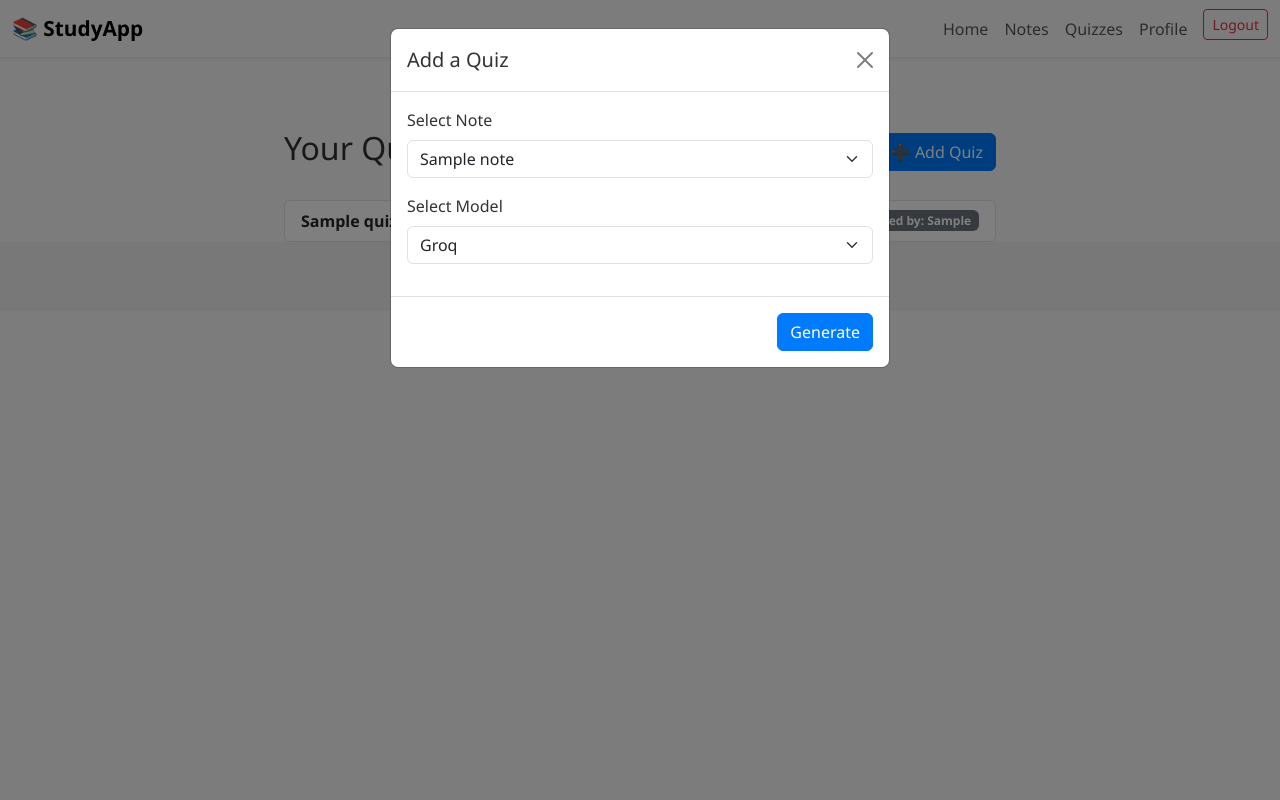
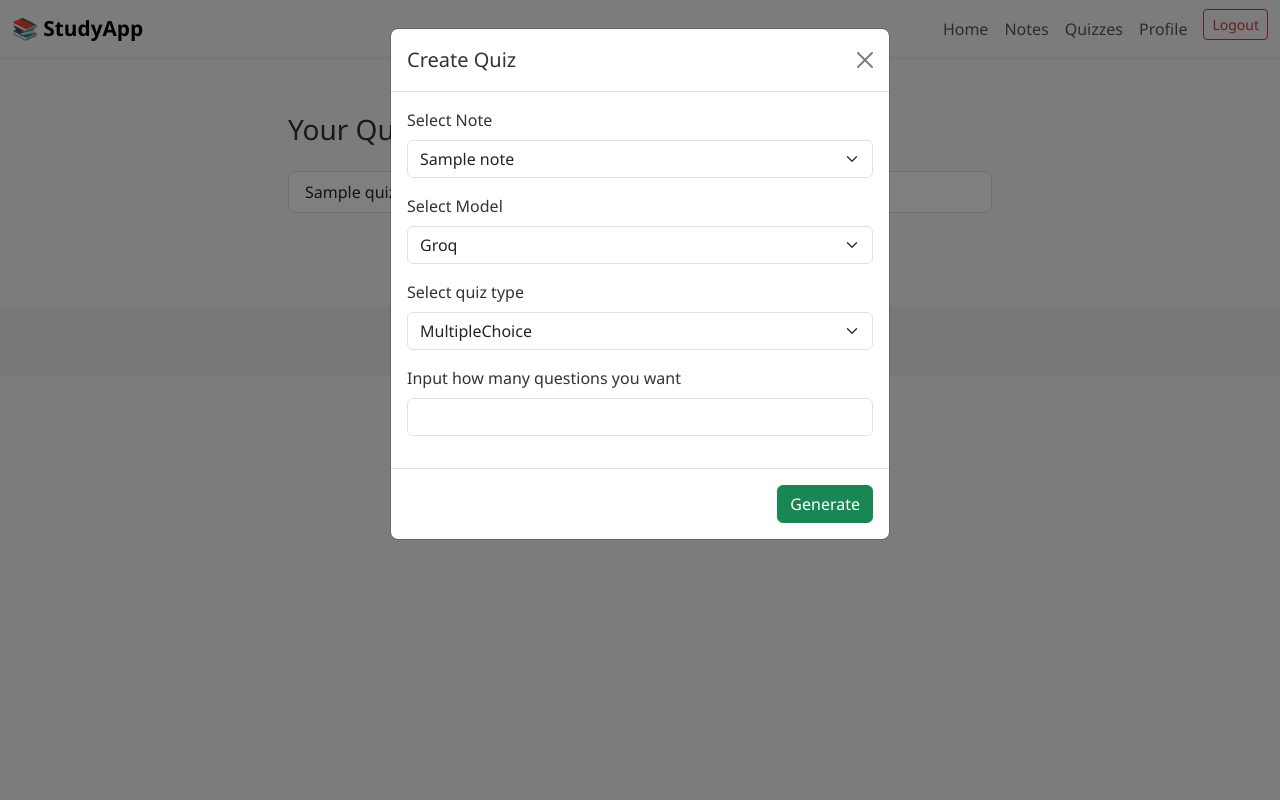
Before and after one commit to peejaykoy12345/Scholarly, a Flask app: page /quizzes in a window 1280 px wide, after a click on "Create Quiz". Run offline with Flask 3, Linux system fonts and the light colour scheme; a user stored in the database is signed in; tables that the repository leaves empty hold one stand-in row (values such as "Sample post"); some libraries are stand-ins or nearby versions.

Commit message:
Added an option to choose question type and how many questions

```diff
--- a/Scholarly/forms.py
+++ b/Scholarly/forms.py
@@ -1,7 +1,7 @@
 from flask_wtf import FlaskForm
-from wtforms import StringField, PasswordField, SubmitField, BooleanField, FileField, SelectField, TextAreaField
+from wtforms import StringField, PasswordField, SubmitField, BooleanField, FileField, SelectField, TextAreaField, IntegerField
 from flask_wtf.file import FileAllowed
-from wtforms.validators import DataRequired, length, EqualTo, ValidationError, Email
+from wtforms.validators import DataRequired, length, EqualTo, ValidationError, Email, NumberRange
 from Scholarly.models import User
 
 class RegistrationForm(FlaskForm):
@@ -55,4 +55,6 @@ class CreateAINotes(FlaskForm):
 class CreateQuizForm(FlaskForm):
     note = SelectField('Select Note', coerce=int, validators=[DataRequired()])
     model = SelectField('Select Model', choices=[('Groq', 'Groq')], validators=[DataRequired()])
+    quiz_type = SelectField('Select quiz type', choices=[('Multiple Choice', 'MultipleChoice')], validators=[DataRequired()])
+    question_count = IntegerField('Input how many questions you want', validators=[DataRequired(), NumberRange(min=1, max=30)])
     submit = SubmitField('Generate')
--- a/Scholarly/models.py
+++ b/Scholarly/models.py
@@ -29,6 +29,7 @@ class Quiz(db.Model):
     note_id = db.Column(db.Integer, db.ForeignKey('notes.id'), nullable=False)
     title = db.Column(db.String(), nullable=False)
     model_used = db.Column(db.String(50), nullable=False, default='Groq')
+    quiz_type = db.Column(db.String(20), nullable=False)
     questions_json = db.Column(db.Text(), nullable=False)
     results = db.relationship('QuizResult', backref='quiz', lazy=True)
     date_created = db.Column(db.DateTime, nullable=False, default=datetime.utcnow)
@@ -38,6 +39,9 @@ class Quiz(db.Model):
             return json.loads(self.questions_json)
         except json.JSONDecodeError:
             return []
+
+    def get_question_count(self):
+        return sum(len(group['output']) for group in self.get_questions())
 
 class QuizResult(db.Model):
     id = db.Column(db.Integer, primary_key=True)
--- a/Scholarly/routes.py
+++ b/Scholarly/routes.py
@@ -128,41 +128,79 @@ def notes():
 def quizzes():
     form = CreateQuizForm()
     notes = Notes.query.filter_by(owner_id=current_user.id).all()
-    quizzes =  Quiz.query.filter_by(owner_id=current_user.id).all()
+    quizzes = Quiz.query.filter_by(owner_id=current_user.id).all()
+    form.note.choices = [(note.id, note.title) for note in notes]
 
-    form.note.choices = [(note.id, note.title) for note in notes]
+    if request.method == "POST" and request.form.get("confirm_quiz"):
+        print("RANN")
+        try:
+            questions = session.get("quiz_questions")
+            note_id = session.get("quiz_note_id")
+
+            print(questions, " is questions from sesssion")
+
+            if not questions or not note_id:
+                flash("Session expired. Please generate the quiz again.", "danger")
+                return redirect(url_for("quizzes"))
+
+            note = Notes.query.get_or_404(note_id)
+
+            quiz = Quiz(
+                owner_id=current_user.id,
+                note_id=note.id,
+                title=note.title,
+                model_used="Groq",
+                quiz_type="Multiple Choice",
+                questions_json=dumps({"output": questions})
+            )
+            db.session.add(quiz)
+            db.session.commit()
+
+            session.pop("quiz_questions", None)
+            session.pop("quiz_note_id", None)
+
+            flash("✅ Quiz created successfully!", "success")
+            return redirect(url_for('quizzes'))
+
+        except Exception as e:
+            flash(f"Something went wrong saving the quiz: {e}", "danger")
+            return redirect(url_for('quizzes'))
 
     if form.validate_on_submit():
         note_id = form.note.data
         model = form.model.data
-        if model == 'Groq':
-            return redirect(url_for('create_quiz', note_id=note_id))
-        else:
+        quiz_type = form.quiz_type.data
+        question_count = form.question_count.data
+
+        note = Notes.query.get_or_404(note_id)
+        if note.owner_id != current_user.id:
+            abort(403)
+
+        if model != "Groq":
             flash("Unsupported model selected", "danger")
+            return redirect(url_for("quizzes"))
+
+        questions = generate_questions_using_groq(note.content, quiz_type, question_count)
+
+        print(questions, 'is questions from form.validate_on_submit')
+
+        if isinstance(questions, dict) and "error" in questions:
+            flash(questions["error"], "danger")
+            return redirect(url_for("quizzes"))
+
+        if isinstance(questions, dict) and "output" in questions:
+            questions = questions["output"]
+
+        print(questions, "is the formatted question")
+
+        session["quiz_questions"] = questions
+        session["quiz_note_id"] = note.id
+
+        return render_template("create_quiz_preview.html", questions=questions, note=note)
 
     return render_template("quizzes.html", form=form, notes=notes, quizzes=quizzes)
 
-@app.route('/create_quiz/<int:note_id>', methods=['GET', 'POST'])
-@login_required
-def create_quiz(note_id):
-    note = Notes.query.get_or_404(note_id)
-    if not note or note.author != current_user:
-        abort(403)
-    questions = generate_questions_using_groq(note.content)
-    if isinstance(questions, dict) and "error" in questions:
-        flash(questions["error"], "danger")
-        return redirect(url_for("notes"))
-    if request.method == 'POST':
-        quiz = Quiz(
-            owner_id=current_user.id,
-            note_id=note.id,
-            title=note.title,
-            questions_json=dumps(questions),
-        )
-        db.session.add(quiz)
-        db.session.commit()
-        return redirect(url_for('quizzes'))
-    return render_template('create_quiz_preview.html', questions=questions)
+
 
 @app.route('/view_quiz/<int:quiz_id>', methods=['GET', 'POST'])
 def view_quiz(quiz_id):
@@ -170,13 +208,17 @@ def view_quiz(quiz_id):
     if not quiz or quiz.author != current_user:
         abort(403)
 
-    questions = quiz.get_questions()
-    print(type(questions))
+    questions_data = quiz.get_questions()
+    print(questions_data, " is question data")
+    questions = questions_data["output"] if isinstance(questions_data, dict) else questions_data
+
+    print(type(questions), "is question type")
+    print(questions, "is questions")
 
     if request.method == 'POST':
         question_counter = 0
 
-        for question in questions['output']:
+        for question in questions:
             form_key = f"answer_{question_counter}"
             selected = request.form.get(form_key)
 
--- a/Scholarly/templates/quizzes.html
+++ b/Scholarly/templates/quizzes.html
@@ -1,73 +1,79 @@
 {% extends "layout.html" %}
+{% block title %}Quizzes{% endblock %}
+
 {% block content %}
-<div class="container mt-5">
-  <div class="d-flex justify-content-between align-items-center mb-4">
-    <h2>Your Quizzes</h2>
-    <button class="btn btn-primary" data-bs-toggle="modal" data-bs-target="#addQuizModal">➕ Add Quiz</button>
-  </div>
+<div class="content-wrapper">
 
   {% if quizzes|length == 0 %}
-    <div class="alert alert-info">📭 No quizzes found. Create one using the "Add Quiz" button.</div>
+    <div class="alert alert-info text-center">No quizzes yet. Create one below!</div>
   {% else %}
-    <ul class="list-group">
+    <h3 class="mb-4">Your Quizzes</h3>
+    <div class="list-group mb-4">
       {% for quiz in quizzes %}
-        <li class="list-group-item d-flex justify-content-between align-items-center">
-          <div>
-            <strong>{{ quiz.title }}</strong>
-          </div>
-          <span class="badge bg-secondary">Generated by: {{ quiz.model_used }}</span>
-        </li>
+        <div class="list-group-item">
+          {{ quiz.title }}
+        </div>
       {% endfor %}
-    </ul>
+    </div>
   {% endif %}
+
+  <!-- Create Button -->
+  <div class="text-center">
+    <button class="btn btn-primary" data-bs-toggle="modal" data-bs-target="#addQuizModal">
+      Create Quiz
+    </button>
+  </div>
 </div>
 
+<!-- Modal -->
 <div class="modal fade" id="addQuizModal" tabindex="-1" aria-labelledby="addQuizModalLabel" aria-hidden="true">
   <div class="modal-dialog">
-    <form class="modal-content" method="get" action="{{ url_for('create_quiz', note_id=0) }}" onsubmit="return goToCreateQuiz(event)">
+    <form class="modal-content" method="POST" action="{{ url_for('quizzes') }}">
+      {{ form.hidden_tag() }}
+
       <div class="modal-header">
-        <h5 class="modal-title" id="addQuizModalLabel">Add a Quiz</h5>
+        <h5 class="modal-title" id="addQuizModalLabel">Create Quiz</h5>
         <button type="button" class="btn-close" data-bs-dismiss="modal" aria-label="Close"></button>
       </div>
 
       <div class="modal-body">
         <div class="mb-3">
-          <label for="noteSelect" class="form-label">Select Note</label>
-          <select class="form-select" id="noteSelect" required>
-            {% for note in notes %}
-              <option value="{{ note.id }}">{{ note.title }}</option>
-            {% endfor %}
-          </select>
+          {{ form.note.label(class="form-label") }}
+          {{ form.note(class="form-select" + (" is-invalid" if form.note.errors else "")) }}
+          {% for error in form.note.errors %}
+            <div class="invalid-feedback">{{ error }}</div>
+          {% endfor %}
         </div>
+
         <div class="mb-3">
-          <label for="modelSelect" class="form-label">Select Model</label>
-          <select class="form-select" id="modelSelect" required>
-            <option value="Groq" selected>Groq</option>
-          </select>
+          {{ form.model.label(class="form-label") }}
+          {{ form.model(class="form-select" + (" is-invalid" if form.model.errors else "")) }}
+          {% for error in form.model.errors %}
+            <div class="invalid-feedback">{{ error }}</div>
+          {% endfor %}
+        </div>
+
+        <div class="mb-3">
+          {{ form.quiz_type.label(class="form-label") }}
+          {{ form.quiz_type(class="form-select" + (" is-invalid" if form.quiz_type.errors else "")) }}
+          {% for error in form.quiz_type.errors %}
+            <div class="invalid-feedback">{{ error }}</div>
+          {% endfor %}
+        </div>
+
+        <div class="mb-3">
+          {{ form.question_count.label(class="form-label") }}
+          {{ form.question_count(class="form-control" + (" is-invalid" if form.question_count.errors else ""), min="1", max="30") }}
+          {% for error in form.question_count.errors %}
+            <div class="invalid-feedback">{{ error }}</div>
+          {% endfor %}
         </div>
       </div>
 
       <div class="modal-footer">
-        <button type="submit" class="btn btn-primary">Generate</button>
+        {{ form.submit(class="btn btn-success") }}
       </div>
     </form>
   </div>
 </div>
-
-<script>
-  function goToCreateQuiz(event) {
-    event.preventDefault();
-    const noteId = document.getElementById("noteSelect").value;
-    const model = document.getElementById("modelSelect").value;
-
-    if (model !== "Groq") {
-      alert("Only Groq is supported for now.");
-      return false;
-    }
-
-    const url = `/create_quiz/${noteId}`;
-    window.location.href = url;
-    return false;
-  }
-</script>
 {% endblock %}
```
Also changed, not shown: AI/quiz_gen/quiz_gen_groq.py (+30 -18 lines), Scholarly/templates/create_quiz_preview.html (+13 -13 lines), Scholarly/templates/view_quiz.html (+9 -16 lines).
